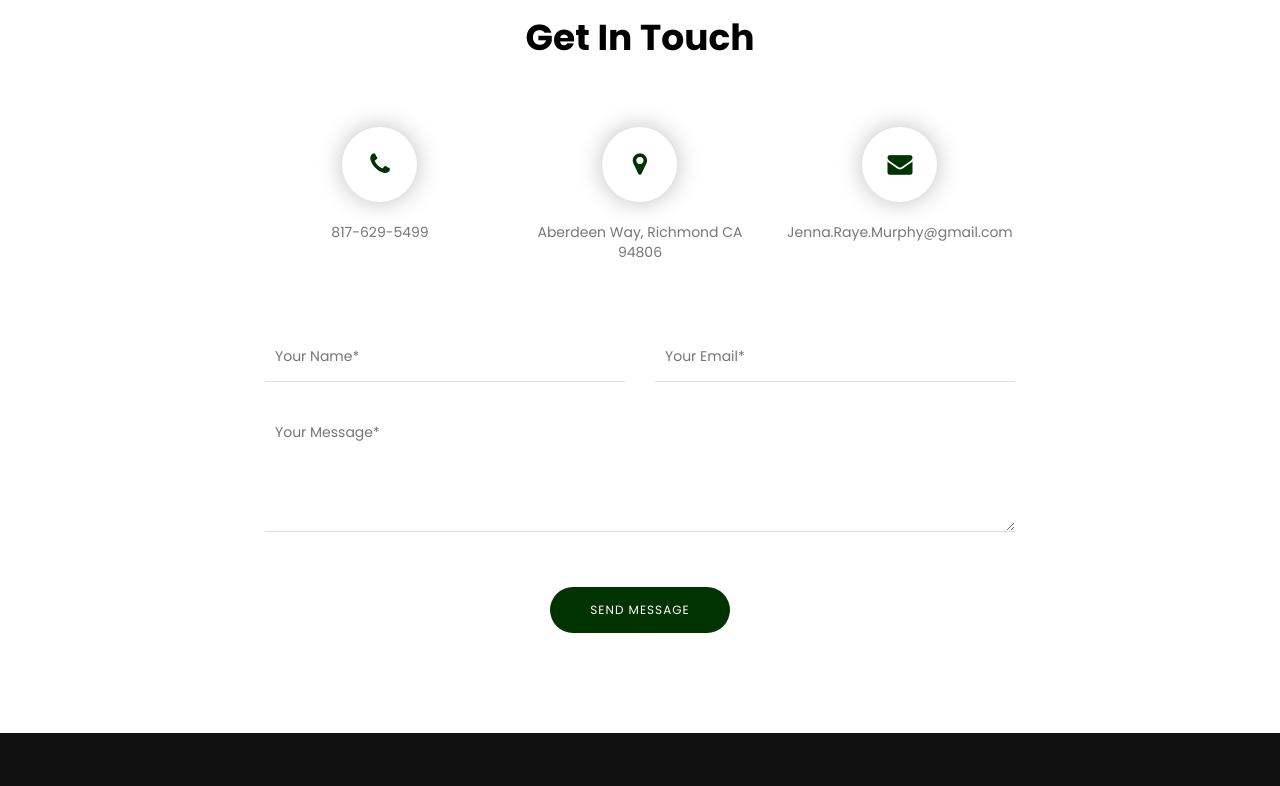
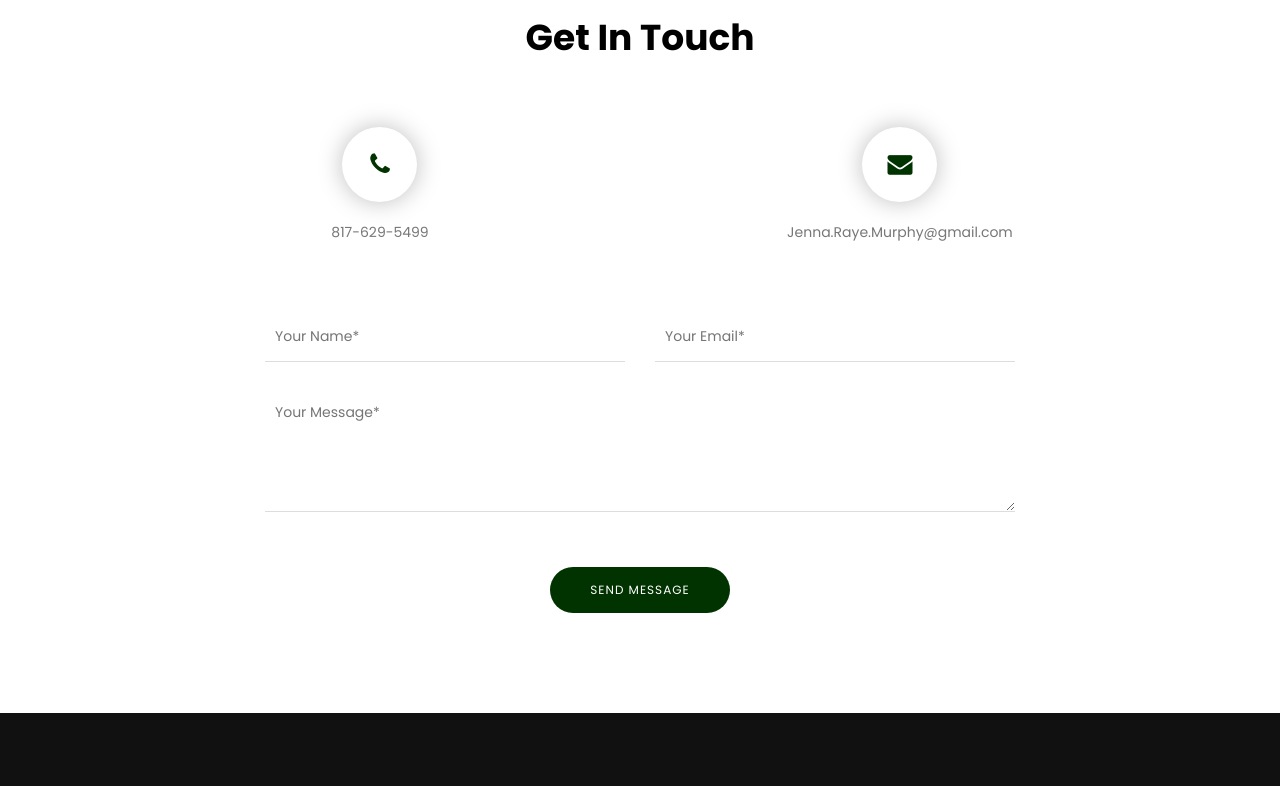
Before and after one commit to jennaloo/portfolioJM, a plain HTML site: page index.html in a window 1280 px wide. Shown: the part 4340-5126 px from the top of the page. Drawn offline with Linux system fonts and the light colour scheme.

Commit message:
fixed some html

```diff
--- a/index.html
+++ b/index.html
@@ -335,8 +335,6 @@
                         </div>
                         <!-- Contact Info -->
                         <div class="col-md-4 col-sm-4 contact-info wow fadeInUp" data-wow-delay="0.4s">
-                            <i class="fa fa-map-marker"></i>
-                            <p>Aberdeen Way, Richmond CA 94806</p>
                         </div>
                         <!-- Contact Info -->
                         <div class="col-md-4 col-sm-4 contact-info wow fadeInUp" data-wow-delay="0.6s">
```
